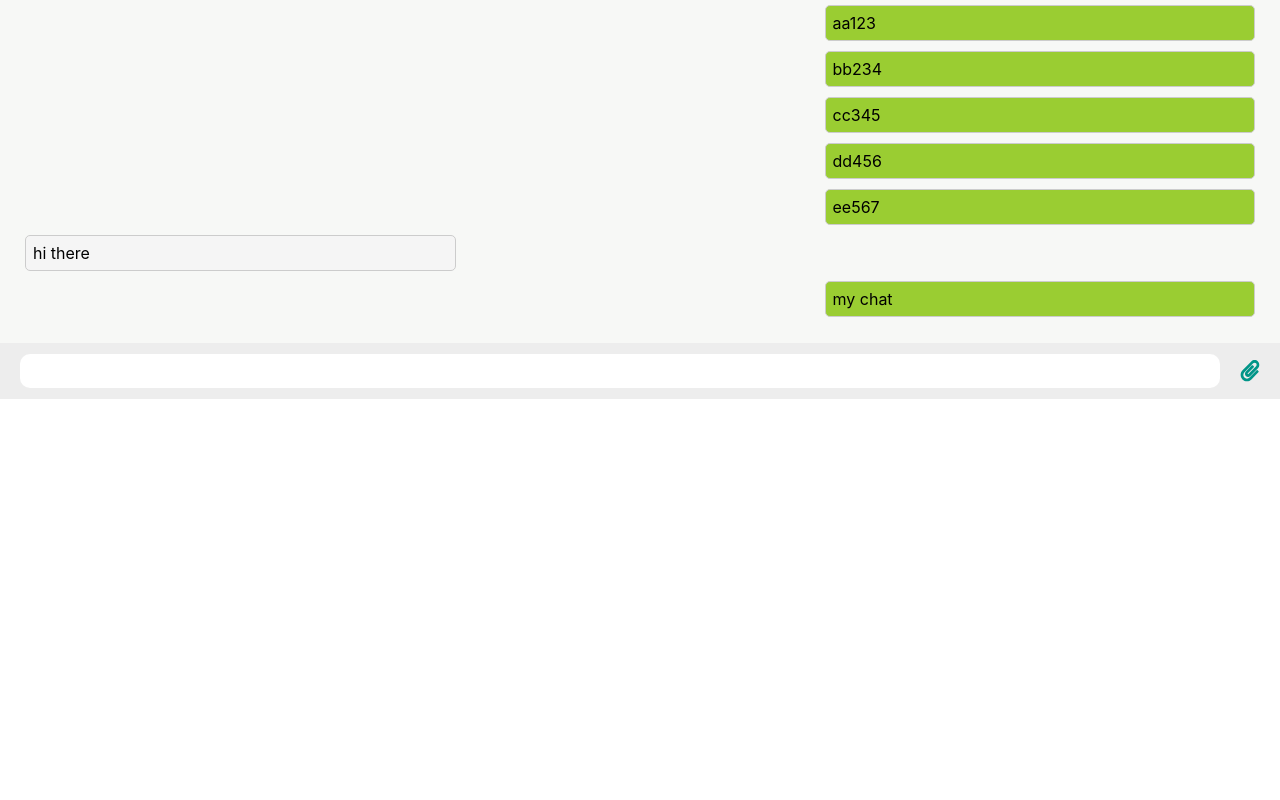
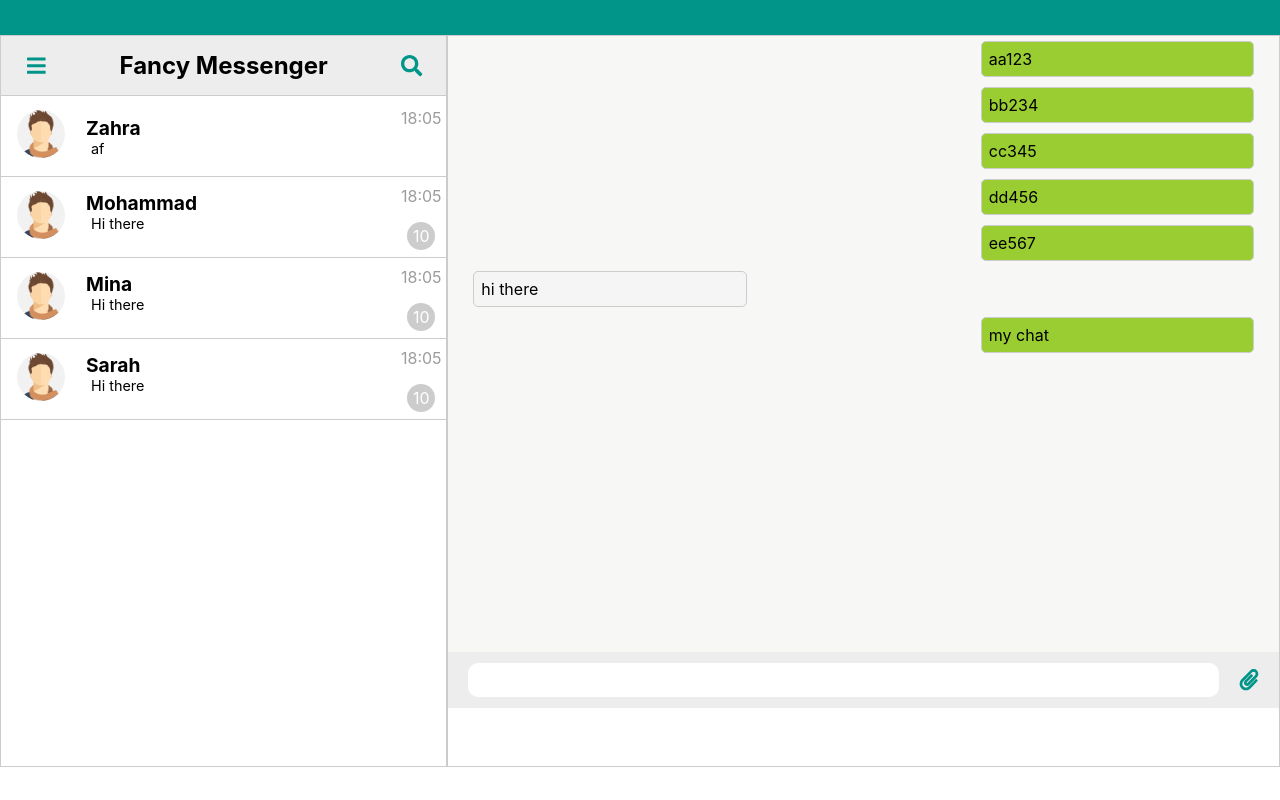
Before and after one commit to ehsanmajd/messenger-1, a React (Create React App) app: page / in a window 1280 px wide. Built offline with nearby package versions, Linux system fonts and the light colour scheme.

Commit message:
Appearance added

```diff
--- a/src/App.js
+++ b/src/App.js
@@ -1,5 +1,7 @@
 import React, { useState } from "react";
 import ChatBox from "./Components/ChatBox";
+import SearchBar from "./Components/SearchBar";
+import UsersList from "./Components/UsersList";
 
 function App() {
   const [fakeUser, setFakeUser] = useState({
@@ -14,8 +16,17 @@ function App() {
     ],
   });
   return (
-    <div>
-      <ChatBox fakeUser={fakeUser} />
+    <div className="app_app__3mk8F">
+      <div className="app_head__1Nu6Y"></div>
+      <div className="app_main__1NOZK">
+        <div className="chat_layout__2YPVn">
+          <div className="chat_side__2kvyI">
+            <SearchBar />
+            <UsersList />
+          </div>
+          <ChatBox fakeUser={fakeUser} />
+        </div>
+      </div>
     </div>
   );
 }
--- /dev/null
+++ b/src/Components/SearchBar.jsx
@@ -0,0 +1,51 @@
+import React from "react";
+
+function SearchBar() {
+  return (
+    <div>
+      <div class="titleBar_title-bar__3W5uP">
+        <div class="titleBar_first__PIBdf">
+          <svg
+            aria-hidden="true"
+            focusable="false"
+            data-prefix="fas"
+            data-icon="bars"
+            class="svg-inline--fa fa-bars fa-w-14 fa-lg appStatus_pointer__1vehB"
+            role="img"
+            xmlns="http://www.w3.org/2000/svg"
+            viewBox="0 0 448 512"
+            color="#009588"
+          >
+            <path
+              fill="currentColor"
+              d="M16 132h416c8.837 0 16-7.163 16-16V76c0-8.837-7.163-16-16-16H16C7.163 60 0 67.163 0 76v40c0 8.837 7.163 16 16 16zm0 160h416c8.837 0 16-7.163 16-16v-40c0-8.837-7.163-16-16-16H16c-8.837 0-16 7.163-16 16v40c0 8.837 7.163 16 16 16zm0 160h416c8.837 0 16-7.163 16-16v-40c0-8.837-7.163-16-16-16H16c-8.837 0-16 7.163-16 16v40c0 8.837 7.163 16 16 16z"
+            ></path>
+          </svg>
+        </div>
+        <div class="titleBar_middle__220jH">
+          <div class="appStatus_app-title__3Wu5j">Fancy Messenger</div>
+        </div>
+        <div class="titleBar_last__2vQ77">
+          <svg
+            aria-hidden="true"
+            focusable="false"
+            data-prefix="fas"
+            data-icon="search"
+            class="svg-inline--fa fa-search fa-w-16 fa-lg appStatus_pointer__1vehB"
+            role="img"
+            xmlns="http://www.w3.org/2000/svg"
+            viewBox="0 0 512 512"
+            color="#009588"
+          >
+            <path
+              fill="currentColor"
+              d="M505 442.7L405.3 343c-4.5-4.5-10.6-7-17-7H372c27.6-35.3 44-79.7 44-128C416 93.1 322.9 0 208 0S0 93.1 0 208s93.1 208 208 208c48.3 0 92.7-16.4 128-44v16.3c0 6.4 2.5 12.5 7 17l99.7 99.7c9.4 9.4 24.6 9.4 33.9 0l28.3-28.3c9.4-9.4 9.4-24.6.1-34zM208 336c-70.7 0-128-57.2-128-128 0-70.7 57.2-128 128-128 70.7 0 128 57.2 128 128 0 70.7-57.2 128-128 128z"
+            ></path>
+          </svg>
+        </div>
+      </div>
+    </div>
+  );
+}
+
+export default SearchBar;
--- /dev/null
+++ b/src/Components/UsersList.jsx
@@ -0,0 +1,62 @@
+import React from "react";
+
+function UsersList() {
+  return (
+    <div>
+      <div className="list_list__WxcsG">
+        <div className="listItem_list-item__1mnZB ">
+          <div className="listItem_avatar__FkMqU">
+            <div className="avatar__avatar__oTaCM">
+              <img src="/avatar.png" alt="Zahra" />
+            </div>
+          </div>
+          <div className="listItem_name__2wTlg">Zahra</div>
+          <div className="listItem_message__3ZiRE">af</div>
+          <div className="listItem_time__3-xft">18:05</div>
+          <div className="listItem_info__3vSL0"></div>
+        </div>
+        <div className="listItem_list-item__1mnZB ">
+          <div className="listItem_avatar__FkMqU">
+            <div className="avatar__avatar__oTaCM">
+              <img src="/avatar.png" alt="Mohammad" />
+            </div>
+          </div>
+          <div className="listItem_name__2wTlg">Mohammad</div>
+          <div className="listItem_message__3ZiRE">Hi there</div>
+          <div className="listItem_time__3-xft">18:05</div>
+          <div className="listItem_info__3vSL0">
+            <div>10</div>
+          </div>
+        </div>
+        <div className="listItem_list-item__1mnZB ">
+          <div className="listItem_avatar__FkMqU">
+            <div className="avatar__avatar__oTaCM">
+              <img src="/avatar.png" alt="Mina" />
+            </div>
+          </div>
+          <div className="listItem_name__2wTlg">Mina</div>
+          <div className="listItem_message__3ZiRE">Hi there</div>
+          <div className="listItem_time__3-xft">18:05</div>
+          <div className="listItem_info__3vSL0">
+            <div>10</div>
+          </div>
+        </div>
+        <div className="listItem_list-item__1mnZB ">
+          <div className="listItem_avatar__FkMqU">
+            <div className="avatar__avatar__oTaCM">
+              <img src="/avatar.png" alt="Sarah" />
+            </div>
+          </div>
+          <div className="listItem_name__2wTlg">Sarah</div>
+          <div className="listItem_message__3ZiRE">Hi there</div>
+          <div className="listItem_time__3-xft">18:05</div>
+          <div className="listItem_info__3vSL0">
+            <div>10</div>
+          </div>
+        </div>
+      </div>
+    </div>
+  );
+}
+
+export default UsersList;
```
Also changed, not shown: public/avatar.png (added).
